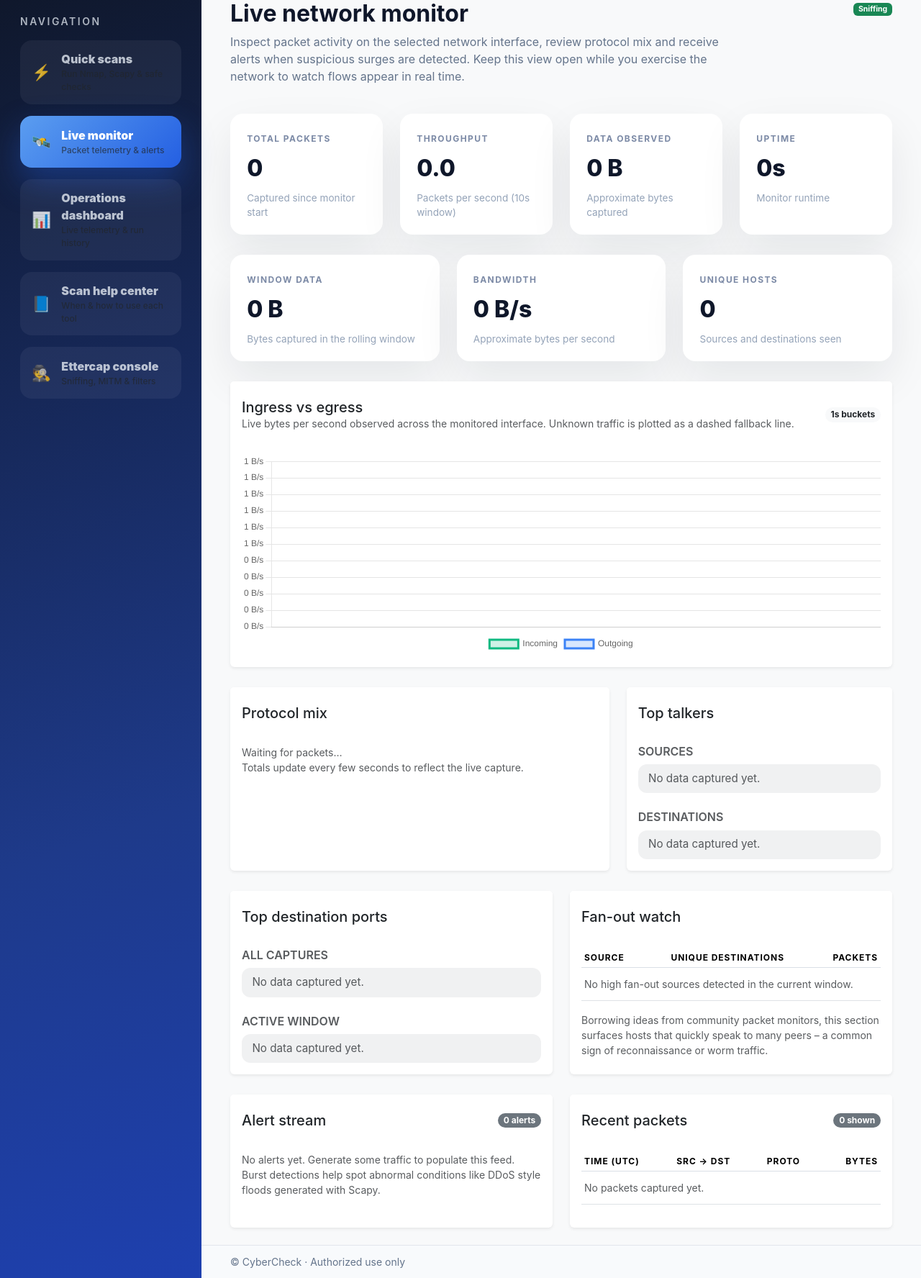
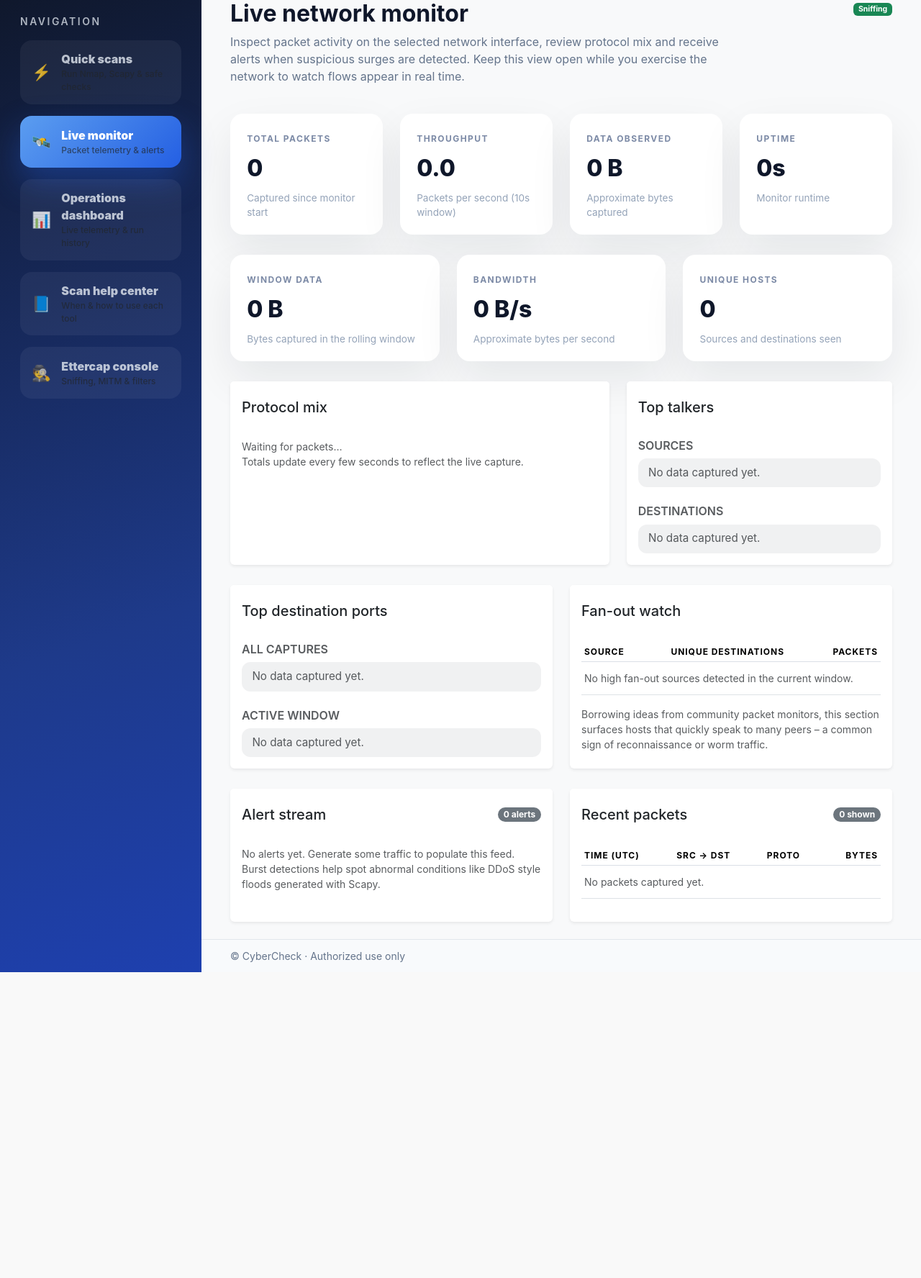
Before and after one commit to calypsorrr/cybersecurity, a Flask app: page /monitor in a window 1280 px wide. Shown: the part 96-1872 px from the top of the page at 72% size. After the commit the page ends 1447 px from the top, so only its background shows below. Run offline with Flask 3, Linux system fonts and the light colour scheme; data that the repository does not hold is empty; some libraries are stand-ins or nearby versions.

Commit message:
Remove ingress vs egress chart

```diff
--- a/cybercheck/static/style.css
+++ b/cybercheck/static/style.css
@@ -328,8 +328,6 @@ body {
 }
 .monitor-list .badge { font-size: 0.75rem; background: rgba(37, 99, 235, 0.15); color: #1d4ed8; }
 
-.bandwidth-chart { height: 280px; }
-
 .alert-feed { display: grid; gap: 0.75rem; }
 .monitor-alert {
   border-radius: 0.85rem; margin: 0; background: rgba(15, 23, 42, 0.04); border: none;
--- a/cybercheck/templates/monitor.html
+++ b/cybercheck/templates/monitor.html
@@ -60,27 +60,6 @@
       <span class="metric-label">Unique hosts</span>
       <span class="metric-value" data-field="unique_hosts">—</span>
       <span class="metric-subtext">Sources and destinations seen</span>
-    </div>
-  </div>
-</div>
-
-<div class="row g-4 mt-1">
-  <div class="col-12">
-    <div class="card shadow-sm border-0">
-      <div class="card-header bg-white border-0 pt-4 pb-3">
-        <div class="d-flex flex-wrap justify-content-between align-items-center gap-3">
-          <div>
-            <h2 class="h5 mb-0">Ingress vs egress</h2>
-            <p class="text-muted small mb-0">Live bytes per second observed across the monitored interface. Unknown traffic is plotted as a dashed fallback line.</p>
-          </div>
-          <span class="badge rounded-pill text-bg-light text-dark">1s buckets</span>
-        </div>
-      </div>
-      <div class="card-body">
-        <div class="bandwidth-chart">
-          <canvas id="bandwidthChart" aria-label="Bandwidth over time" role="img"></canvas>
-        </div>
-      </div>
     </div>
   </div>
 </div>
@@ -213,7 +192,6 @@
   </div>
 </template>
 
-<script src="https://cdn.jsdelivr.net/npm/chart.js@4.4.0/dist/chart.umd.min.js" integrity="sha384-b4vSyoSgGJE0RZFAZqJtpo68fBdXrqMJ+ijcck6OD6IVa6kCNwC8+AR1+8ZFo6mK" crossorigin="anonymous"></script>
 <script>
   (() => {
     const statusEl = document.getElementById('monitorStatus');
@@ -228,8 +206,6 @@
     const alertCount = document.getElementById('alertCount');
     const recentCount = document.getElementById('recentCount');
     const alertTemplate = document.getElementById('alertTemplate');
-    const bandwidthChartEl = document.getElementById('bandwidthChart');
-    let bandwidthChart = null;
 
     const metricFields = document.querySelectorAll('[data-field]');
 
@@ -381,80 +357,6 @@
       });
     }
 
-    function renderBandwidth(history) {
-      if (!bandwidthChartEl || typeof Chart === 'undefined') return;
-      const entries = (history || []).slice(-90); // keep roughly last ~90 seconds
-      const labels = entries.map(entry => new Date(entry.ts * 1000).toLocaleTimeString('en-GB', { hour12: false }));
-      const inbound = entries.map(entry => Math.round(entry.inbound || 0));
-      const outbound = entries.map(entry => Math.round(entry.outbound || 0));
-      const external = entries.map(entry => Math.round(entry.external || 0));
-      const datasets = [
-        {
-          label: 'Incoming',
-          data: inbound,
-          fill: false,
-          borderColor: 'rgba(16, 185, 129, 1)',
-          backgroundColor: 'rgba(16, 185, 129, 0.2)',
-          tension: 0.25,
-        },
-        {
-          label: 'Outgoing',
-          data: outbound,
-          fill: false,
-          borderColor: 'rgba(59, 130, 246, 1)',
-          backgroundColor: 'rgba(59, 130, 246, 0.2)',
-          tension: 0.25,
-        },
-      ];
-
-      if (external.some(value => value > 0)) {
-        datasets.push({
-          label: 'External / unknown',
-          data: external,
-          fill: false,
-          borderColor: 'rgba(148, 163, 184, 1)',
-          backgroundColor: 'rgba(148, 163, 184, 0.2)',
-          borderDash: [6, 4],
-          tension: 0.25,
-        });
-      }
-
-      if (!bandwidthChart) {
-        bandwidthChart = new Chart(bandwidthChartEl, {
-          type: 'line',
-          data: { labels, datasets },
-          options: {
-            responsive: true,
-            maintainAspectRatio: false,
-            interaction: { intersect: false, mode: 'index' },
-            plugins: {
-              legend: { position: 'bottom' },
-              tooltip: {
-                callbacks: {
-                  label: (ctx) => `${ctx.dataset.label}: ${formatBytes(ctx.parsed.y)}/s`,
-                },
-              },
-            },
-            scales: {
-              y: {
-                ticks: {
-                  callback: (value) => `${formatBytes(value)}/s`,
-                },
-                beginAtZero: true,
-              },
-              x: {
-                ticks: { maxTicksLimit: 6 },
-              },
-            },
-          },
-        });
-      } else {
-        bandwidthChart.data.labels = labels;
-        bandwidthChart.data.datasets = datasets;
-        bandwidthChart.update('none');
-      }
-    }
-
     const metricData = {};
 
     function assignValue(path, value) {
@@ -503,7 +405,6 @@
           renderFanOut(snapshot.fan_out);
           renderAlerts(snapshot.alert_log);
           renderRecent(snapshot.recent_packets);
-          renderBandwidth(snapshot.bandwidth_history);
         })
         .catch(err => {
           statusEl.innerHTML = `<span class="badge text-bg-danger">Error</span> ${err}`;
```
